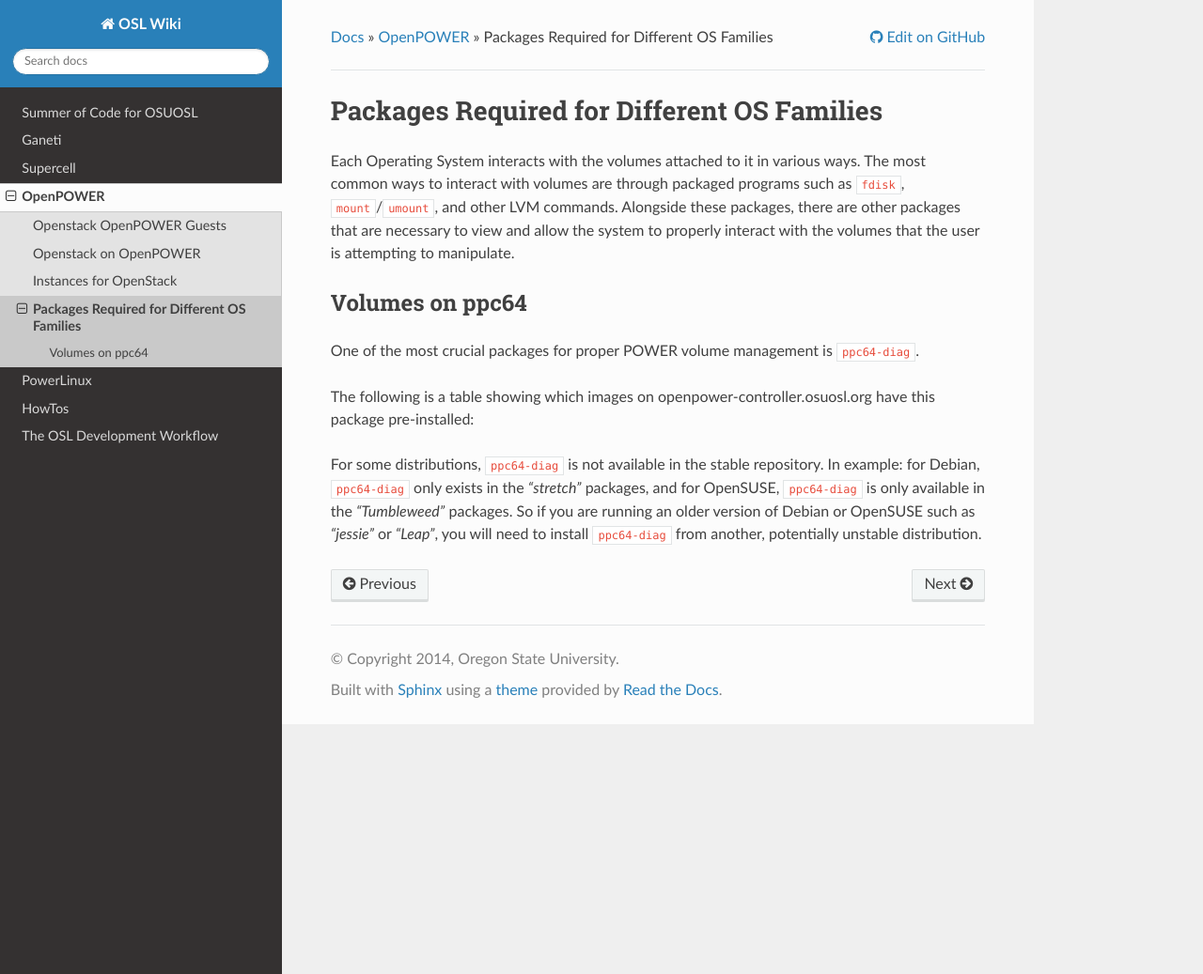
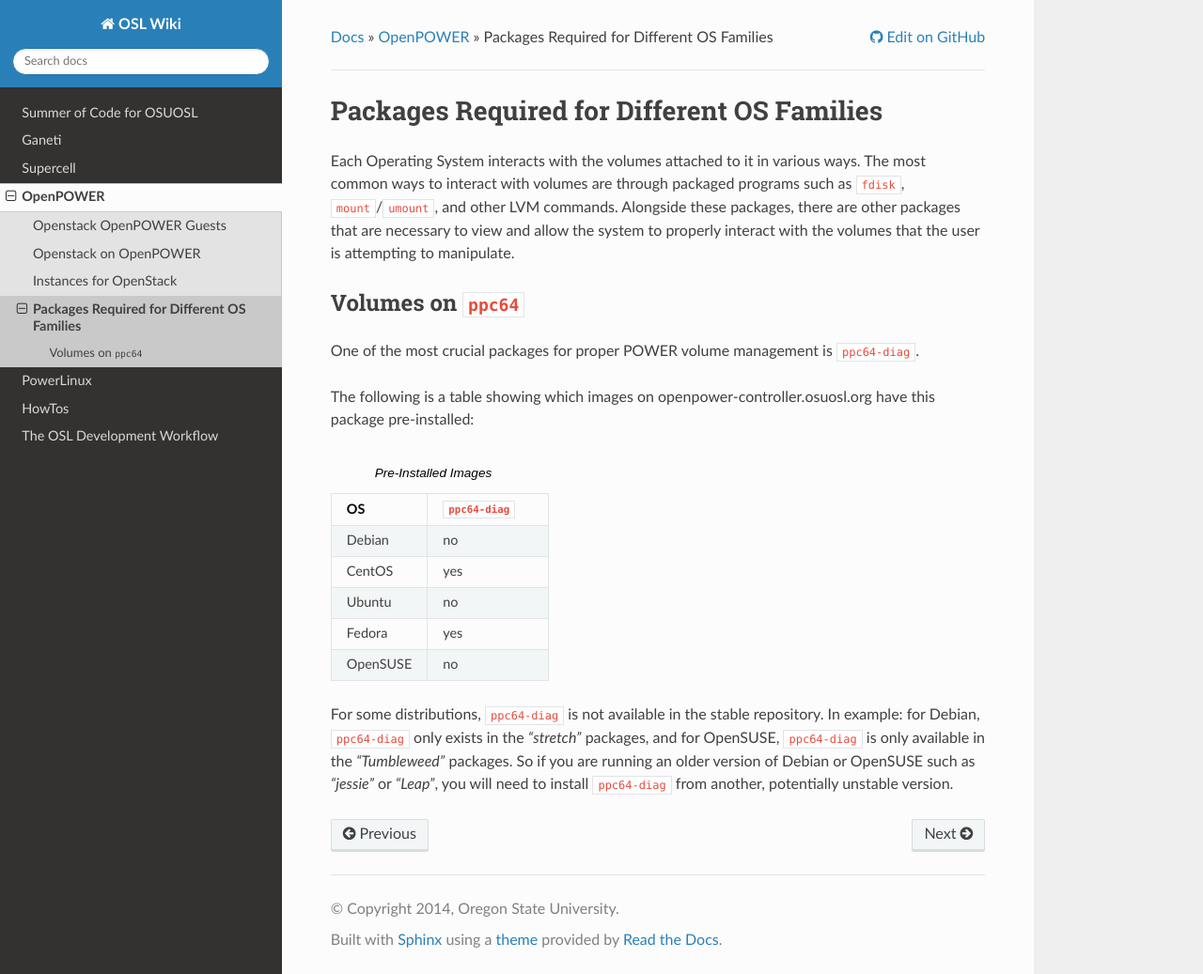
Before and after one commit to osuosl/wiki, a Sphinx documentation site: the page built from source/openpower/volumes.rst, in a window 1280 px wide and 1037 px high. Shown: the whole window at 94% size. Built offline with Sphinx 7.4.7 and the Read the Docs theme 2.0.0, drawn with Linux system fonts in a browser that asks for light colours.

Commit message:
Add back table and add code tag for ppc64

```diff
--- a/source/openpower/volumes.rst
+++ b/source/openpower/volumes.rst
@@ -7,27 +7,26 @@ as ``fdisk``, ``mount``/``umount``, and other LVM commands. Alongside these pack
 there are other packages that are necessary to view and allow the system to properly
 interact with the volumes that the user is attempting to manipulate.
 
-Volumes on ppc64
-----------------
+Volumes on ``ppc64``
+--------------------
 
 One of the most crucial packages for proper POWER volume management is ``ppc64-diag``.
 
 The following is a table showing which images on openpower-controller.osuosl.org have
 this package pre-installed:
 
-
-.. csv-table::
+.. csv-table:: Pre-Installed Images
   :header: "OS", "``ppc64-diag``"
-  :widths: 12, 4
+  :widths: 12, 15
 
   "Debian", "no"
   "CentOS", "yes"
+  "Ubuntu", "no"
   "Fedora", "yes"
-  "Ubuntu", "no"
-  "OpenSUSE", "no
+  "OpenSUSE", "no"
 
 For some distributions, ``ppc64-diag`` is not available in the stable repository. In example:
 for Debian, ``ppc64-diag`` only exists in the *"stretch"* packages, and for OpenSUSE,
 ``ppc64-diag`` is only available in the *"Tumbleweed"* packages. So if you are running an
 older version of Debian or OpenSUSE such as *"jessie"* or *"Leap"*, you will need to install
-``ppc64-diag`` from another, potentially unstable distribution.
+``ppc64-diag`` from another, potentially unstable version.
```
